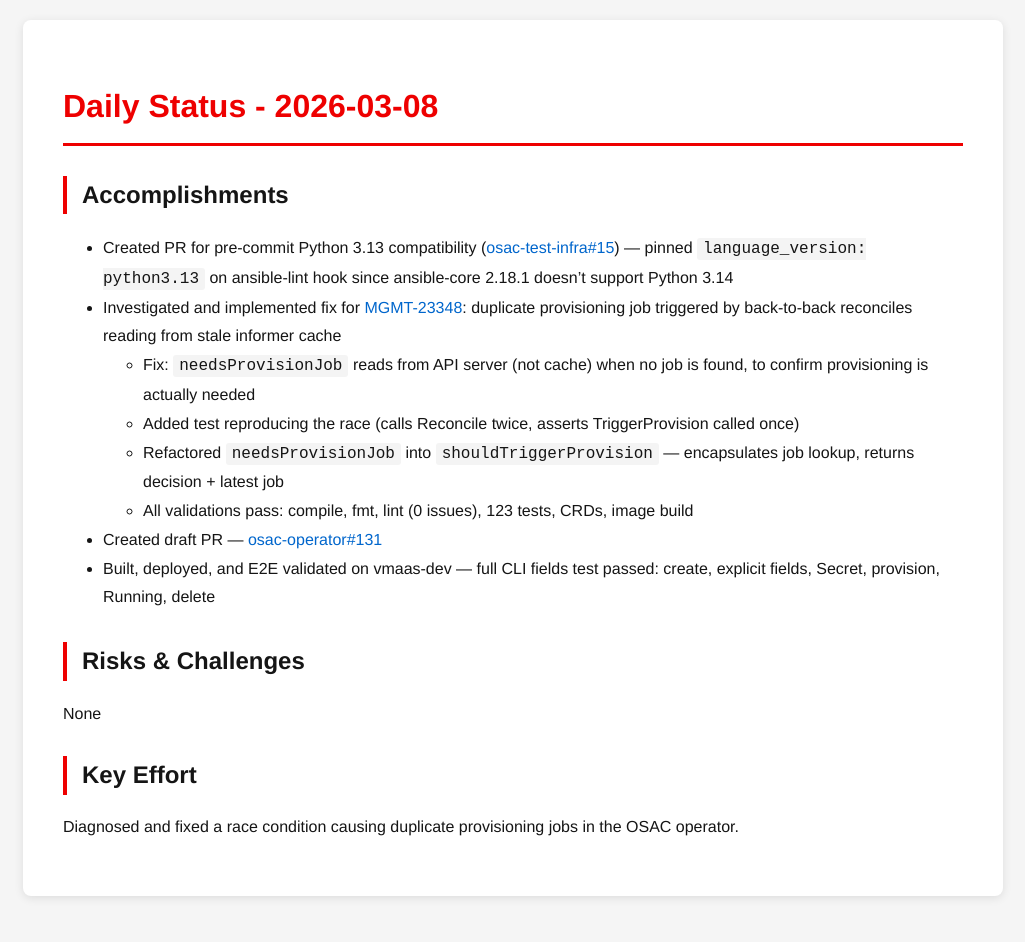
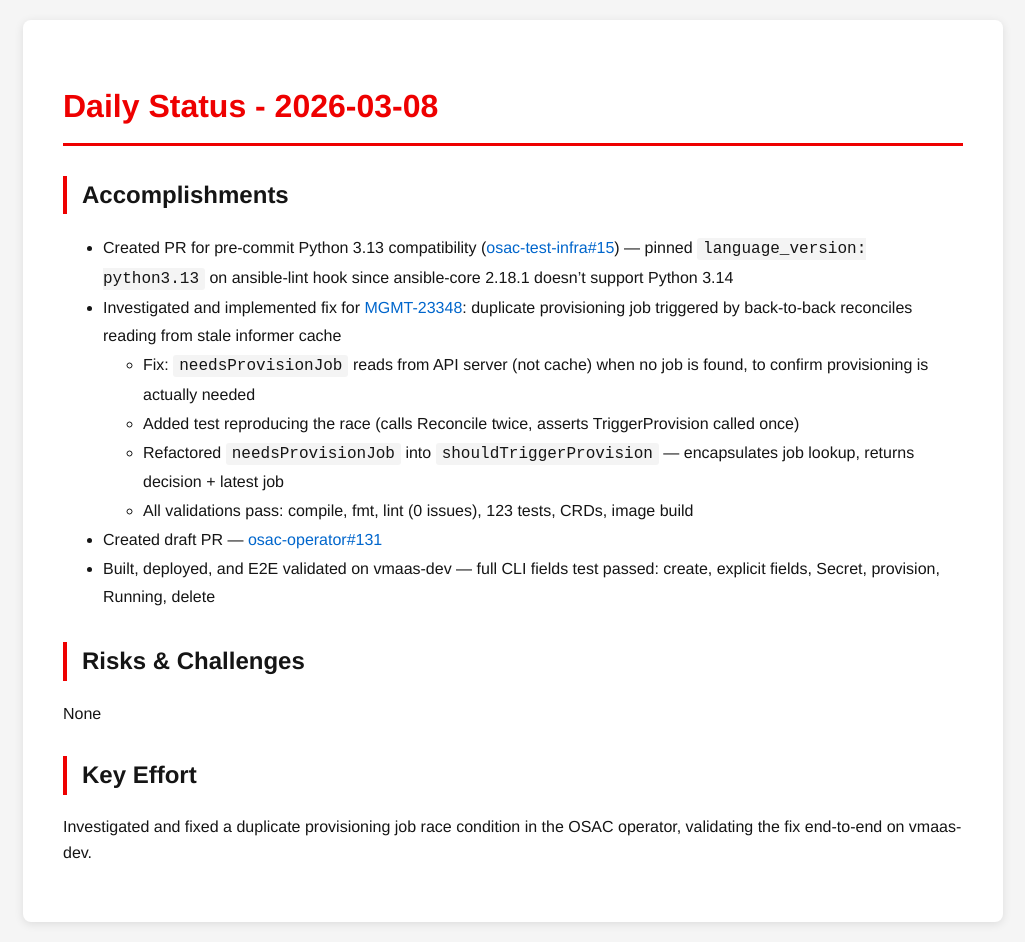
Before and after one commit to tzvatot/daily-status, a Jekyll site: the page built from 2026-03-08.md, in a window 1280 px wide. Shown: the whole page, without its empty margins (127-1152 px from the left). Built offline with Jekyll 4.4.1, drawn with Linux system fonts in a browser that asks for light colours; before the commit the page ends 916 px from its top, so only the background shows below that.

Commit message:
Daily status update - 2026-03-08

```diff
--- a/2026-03-08.md
+++ b/2026-03-08.md
@@ -20,4 +20,4 @@ date: 2026-03-08
 None
 
 ## Key Effort
-Diagnosed and fixed a race condition causing duplicate provisioning jobs in the OSAC operator.
+Investigated and fixed a duplicate provisioning job race condition in the OSAC operator, validating the fix end-to-end on vmaas-dev.
```
